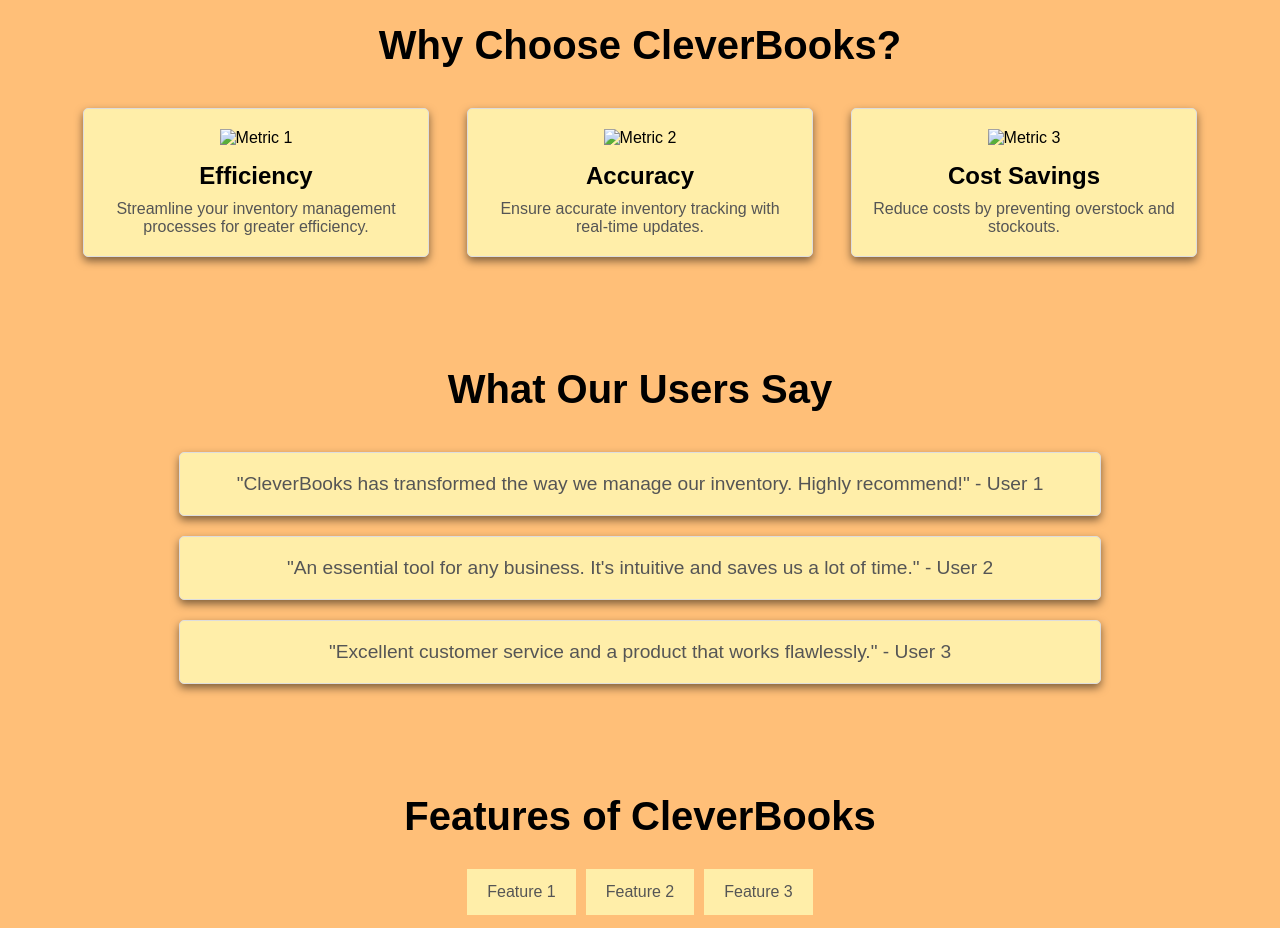
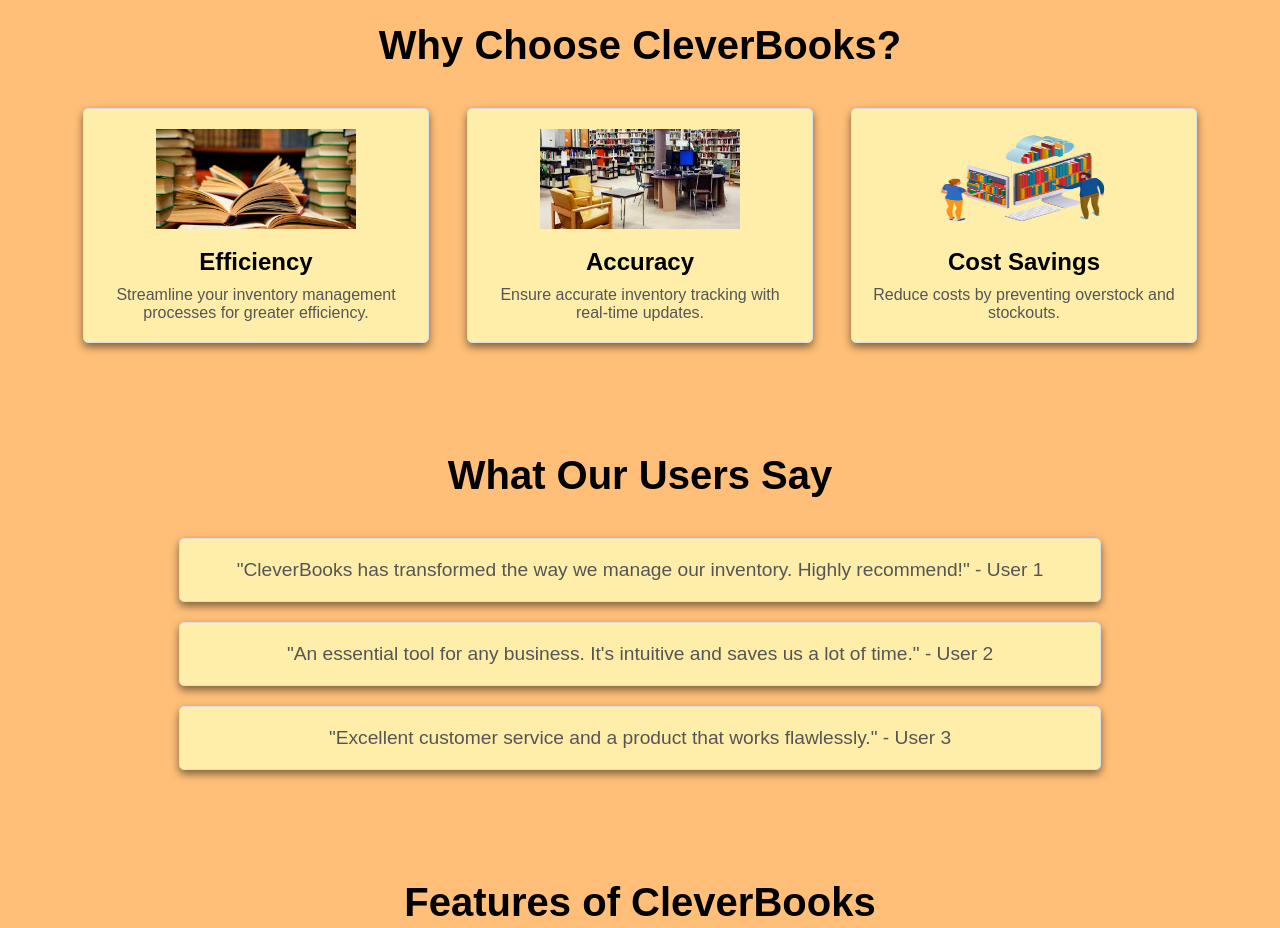
Before and after one commit to hanumant-dombale/CleverBooks, a plain HTML site: page index.html in a window 1280 px wide. Shown: the part 960-1888 px from the top of the page. Drawn offline with Linux system fonts and the light colour scheme; the site is published under a folder, as on GitHub Pages, so addresses that start at the root find nothing.

Commit message:
Update index.html
update file

```diff
--- a/index.html
+++ b/index.html
@@ -66,17 +66,17 @@
             <h2>Why Choose CleverBooks?</h2>
             <div class="metrics">
                 <div class="metric">
-                    <img src="/Image/book 1.jpg" alt="Metric 1">
+                    <img src="Image/book 1.jpg" alt="Metric 1">
                     <h3>Efficiency</h3>
                     <p>Streamline your inventory management processes for greater efficiency.</p>
                 </div>
                 <div class="metric">
-                    <img src="/Image/book 2.jpg" alt="Metric 2">
+                    <img src="Image/book 2.jpg" alt="Metric 2">
                     <h3>Accuracy</h3>
                     <p>Ensure accurate inventory tracking with real-time updates.</p>
                 </div>
                 <div class="metric">
-                    <img src="/Image/book 3.png" alt="Metric 3">
+                    <img src="Image/book 3.png" alt="Metric 3">
                     <h3>Cost Savings</h3>
                     <p>Reduce costs by preventing overstock and stockouts.</p>
                 </div>
```
